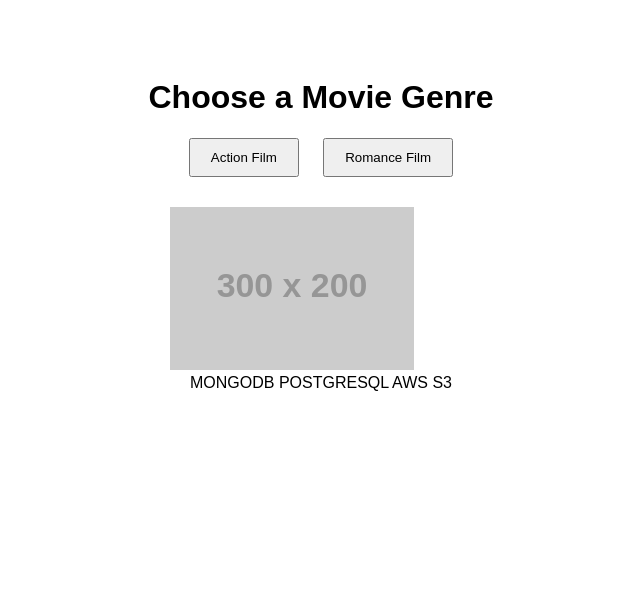
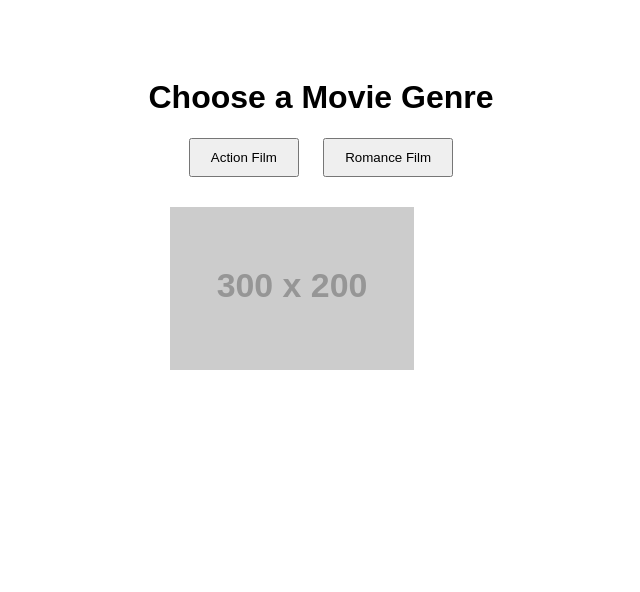
Before and after one commit to vu0607/fastapi_demo, a FastAPI app: page / in a window 1280 px wide. Shown: the top 592 px of the page, without its empty margins (319-959 px from the left). Run offline with FastAPI, Linux system fonts and the light colour scheme; grey boxes labelled with a size stand in for pictures from a placeholder-image service; some libraries are stand-ins or nearby versions.

Commit message:
fix: Xoa mot so phan khong can thiet

```diff
--- a/templates/index.html
+++ b/templates/index.html
@@ -64,8 +64,3 @@
 
 </body>
 </html>
-
-
-MONGODB
-POSTGRESQL
-AWS S3
```
